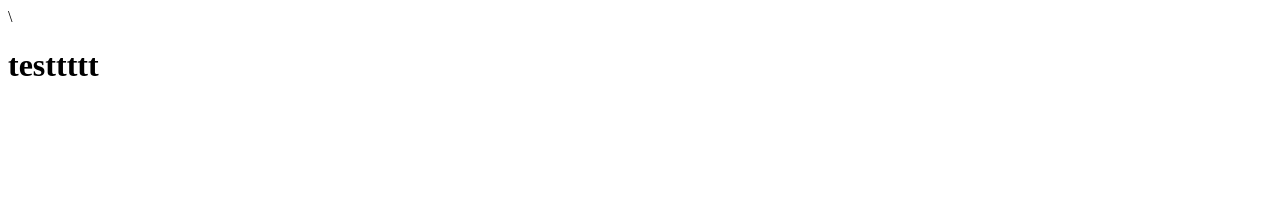
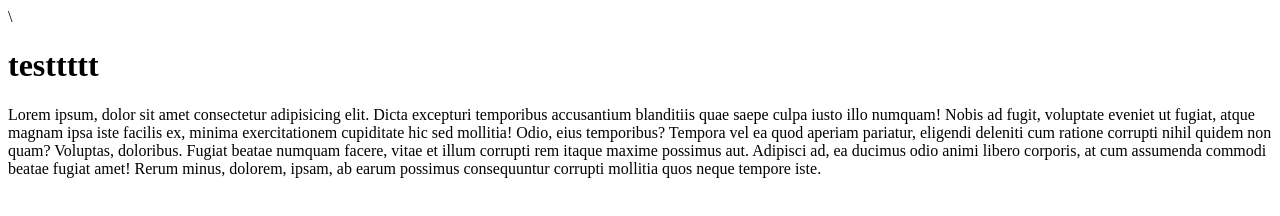
Before and after one commit to jeremiahfuf/test, a plain HTML site: page index.html in a window 1280 px wide. Drawn offline with Linux system fonts and the light colour scheme.

Commit message:
menambahkan p

```diff
--- a/index.html
+++ b/index.html
@@ -8,5 +8,6 @@
 <body>
  <link rel="stylesheet" href="" class="css"> \
  <h1>testtttt</h1>
+ <p>Lorem ipsum, dolor sit amet consectetur adipisicing elit. Dicta excepturi temporibus accusantium blanditiis quae saepe culpa iusto illo numquam! Nobis ad fugit, voluptate eveniet ut fugiat, atque magnam ipsa iste facilis ex, minima exercitationem cupiditate hic sed mollitia! Odio, eius temporibus? Tempora vel ea quod aperiam pariatur, eligendi deleniti cum ratione corrupti nihil quidem non quam? Voluptas, doloribus. Fugiat beatae numquam facere, vitae et illum corrupti rem itaque maxime possimus aut. Adipisci ad, ea ducimus odio animi libero corporis, at cum assumenda commodi beatae fugiat amet! Rerum minus, dolorem, ipsam, ab earum possimus consequuntur corrupti mollitia quos neque tempore iste.</p>
 </body>
 </html>
```
